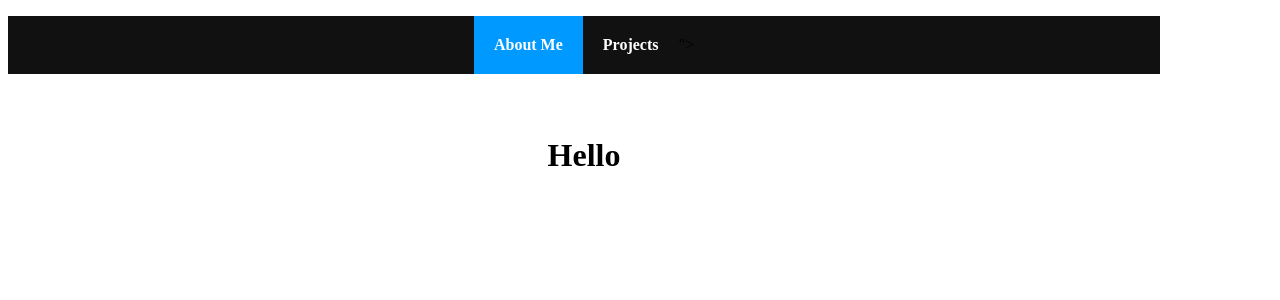
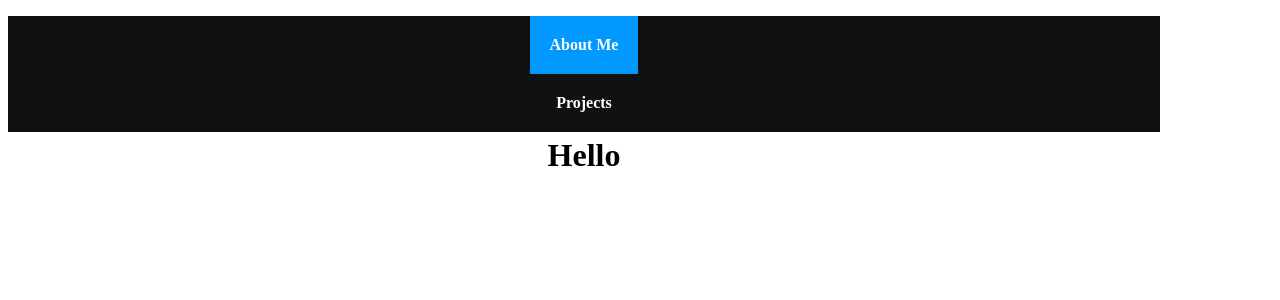
Before and after one commit to zach-c-d/personalSite, a React (Create React App) app: page /#/ in a window 1280 px wide. Shown: the top 300 px of the page. Built offline with nearby package versions, Linux system fonts and the light colour scheme.

Commit message:
sit working again... getting image loading workign

```diff
--- a/package.json
+++ b/package.json
@@ -8,7 +8,8 @@
     "react-scripts": "2.0.5",
     "react-router": "4.3.1",
     "react-router-dom": "4.3.1",
-    "styled-components": "4.0.0"
+    "styled-components": "4.0.0",
+    "react-images": "0.5.19"
   },
   "scripts": {
     "start": "react-scripts start",
--- a/src/components/Navigation.js
+++ b/src/components/Navigation.js
@@ -8,7 +8,8 @@ export default class NavigationBar extends Component {
             <NavBarContainer>
                 <ul className="header">
                     <li><NavLink exact to="/">About Me</NavLink></li>
-                    <li><NavLink to="/pages/Projects">Projects</NavLink>"></li>
+                    <div></div>
+                    <li><NavLink to="/pages/Projects">Projects</NavLink></li>
                 </ul>
             </NavBarContainer>
 
@@ -22,6 +23,9 @@ const NavBarContainer = styled.div`
     ul{
         background-color: #111;
         padding: 0;
+        div{
+            width:10px;
+        }
         li{
             display: inline;
             list-style-type: none;
```
Also changed, not shown: src/components/backgroundImage/BackgroundImage.js (added, +15 -0 lines), src/assets/amsterdamStreet.jpg (added), 1 other file (tests, documents, lock files or other folders).
